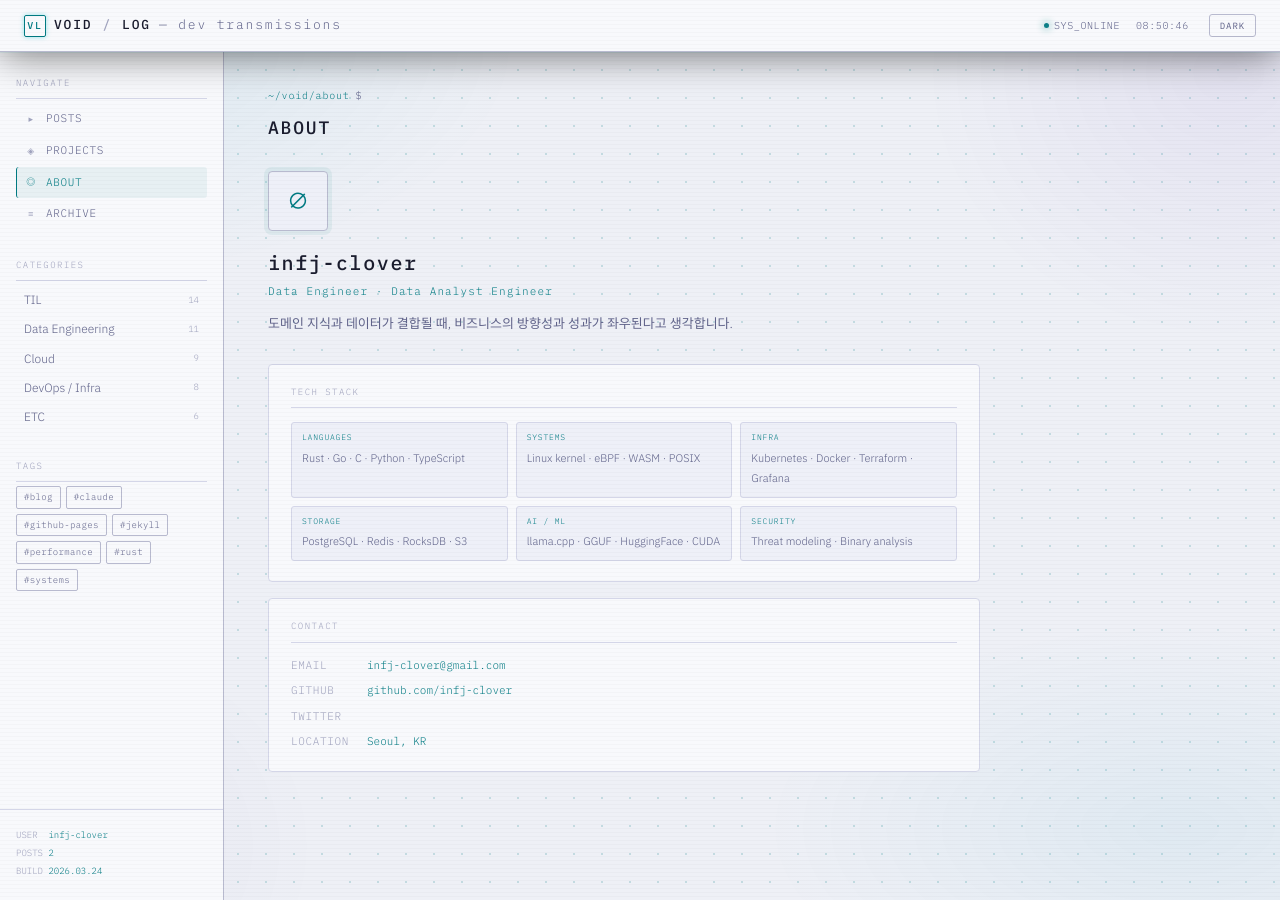
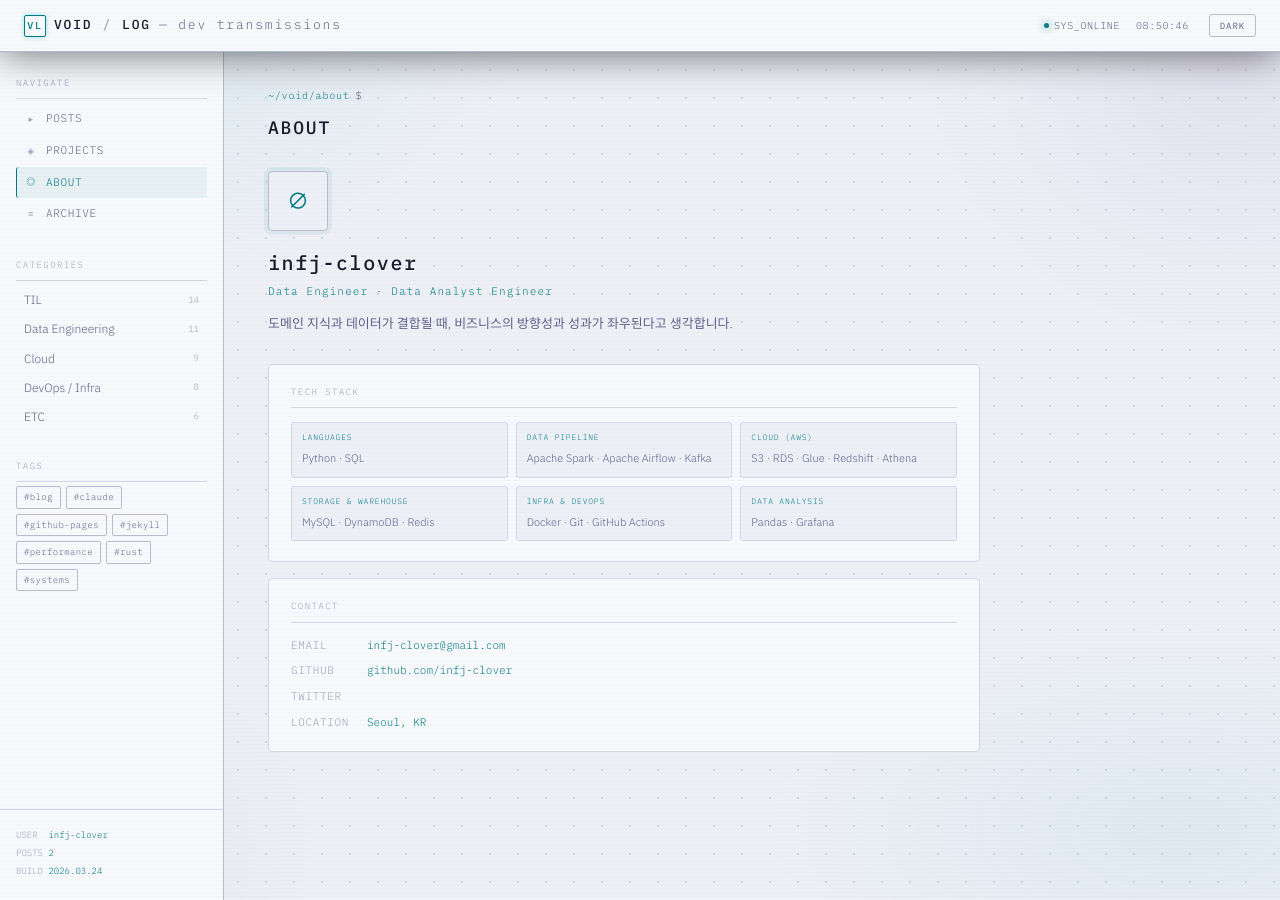
Before and after one commit to infj-clover/infj-clover.github.io, a Jekyll site: the page built from pages/about.html, in a window 1280 px wide. Built offline with Jekyll 4.4.1, drawn with Linux system fonts in a browser that asks for light colours.

Commit message:
docs : skills & post 수정

```diff
--- a/_data/skills.yml
+++ b/_data/skills.yml
@@ -1,18 +1,18 @@
 # _data/skills.yml
 - category: LANGUAGES
-  items: [Rust, Go, C, Python, TypeScript]
+  items: [Python, SQL]
 
-- category: SYSTEMS
-  items: [Linux kernel, eBPF, WASM, POSIX]
+- category: DATA PIPELINE
+  items: [Apache Spark, Apache Airflow, Kafka]
 
-- category: INFRA
-  items: [Kubernetes, Docker, Terraform, Grafana]
+- category: CLOUD (AWS)
+  items: [S3, RDS, Glue, Redshift, Athena]
 
-- category: STORAGE
-  items: [PostgreSQL, Redis, RocksDB, S3]
+- category: STORAGE & WAREHOUSE
+  items: [MySQL, DynamoDB, Redis]
 
-- category: AI / ML
-  items: [llama.cpp, GGUF, HuggingFace, CUDA]
+- category: INFRA & DEVOPS
+  items: [Docker, Git, GitHub Actions]
 
-- category: SECURITY
-  items: [Threat modeling, Binary analysis]
+- category: DATA ANALYSIS
+  items: [Pandas, Grafana]
```
Also changed, not shown: _posts/2026-03-23-claude-code-init.md (+1 -1 lines).
